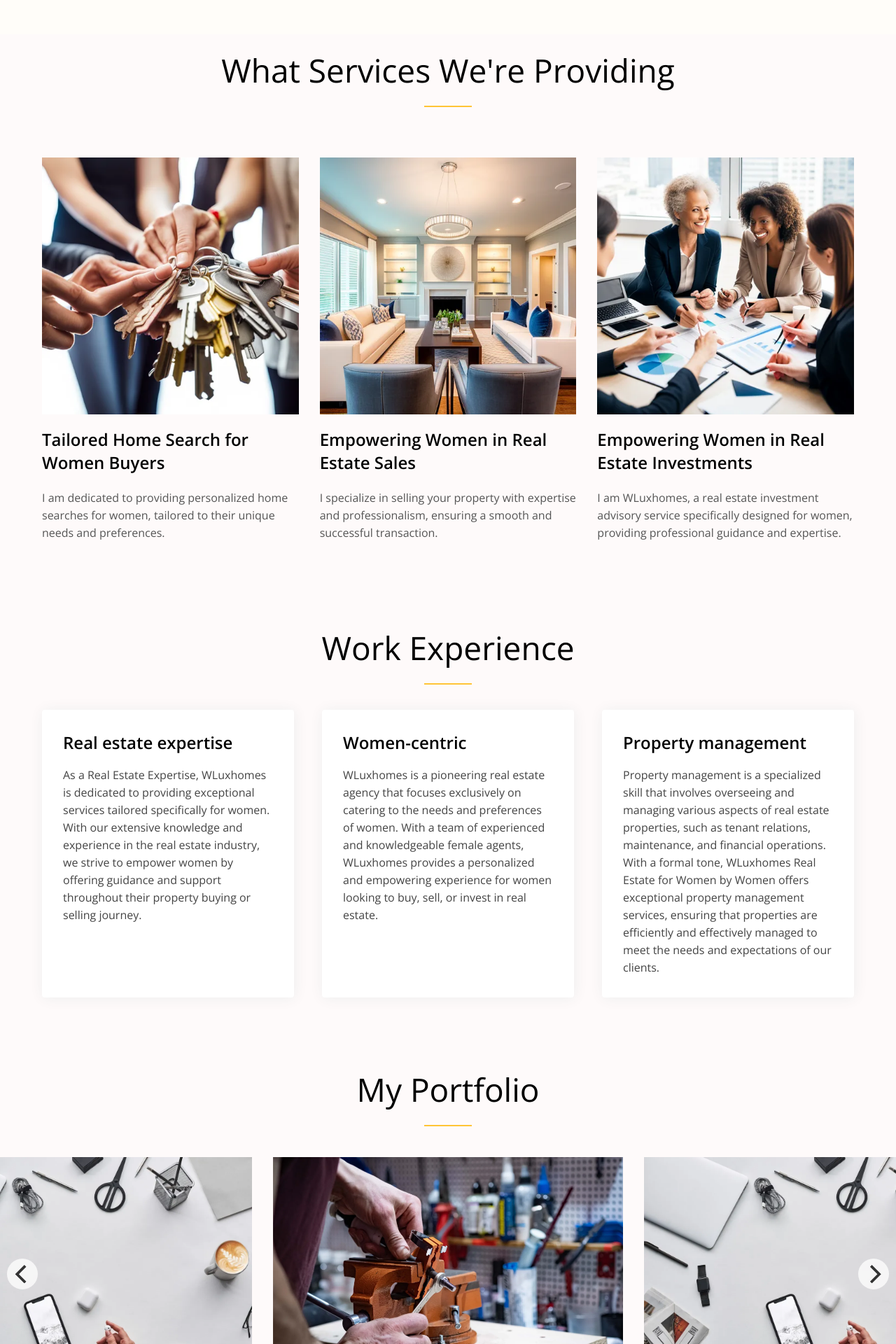
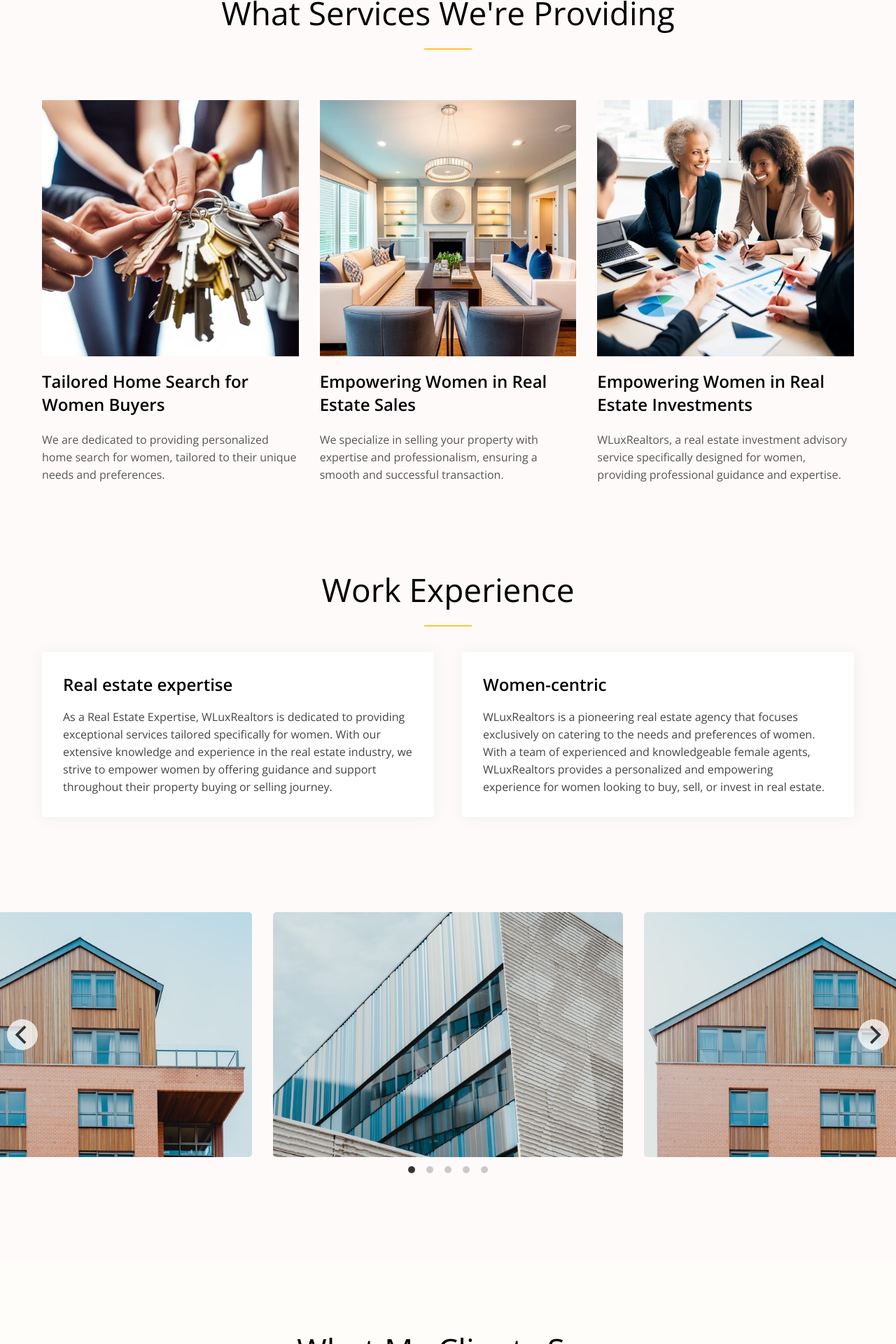
Before and after one commit to innovativeroh/wluxrealtors, a PHP site: page / in a window 1280 px wide. Shown: the part 1400-3320 px from the top of the page at 70% size. Run offline with PHP 8.4, Linux system fonts and the light colour scheme; some libraries are stand-ins or nearby versions.

Commit message:
Finalized

```diff
--- a/core/header.php
+++ b/core/header.php
@@ -1,6 +1,7 @@
 <link rel="stylesheet" type="text/css" href="./resource/css/main.css">
 <link rel="stylesheet" type="text/css" href="./resource/css/carousel.css">
 <link rel="stylesheet" href="https://unpkg.com/flickity@2/dist/flickity.min.css">
+<div style="position: fixed; background: #fff; width: 100%; z-index: 9999;">
 <div id='wrapper'>
     <header>
         <div id='logoArea'>
@@ -17,3 +18,4 @@
         </div>
     </header>
 </div>
+</div>
--- a/index.php
+++ b/index.php
@@ -7,16 +7,17 @@
     <?php include_once("./core/header.php"); ?>
 </head>
 <body>
-<div id='wrapper'>
+    <br>
+<div id='wrapper' style='margin-top: 80px;'>
     <section id="homeBanner">
         <div class='flexContainer'>
             <div id='flex' style='flex: 1;'>
-                <h1>I'm WLuxhomes</h1>
-                <p>WLuxhomes is a real estate company that focuses on serving <b>women by women.</b></p><br>
+            <img src='./resource/img/logo.png' style='width: 80%;'>
+                <p style='font-size: 18px;'>W Lux Realtors is a real estate company that focuses on serving <b style='font-size: 18px;'>women clients.</b></p><br>
                 <button>Read More...</button>
             </div>
             <div id='flex' style='flex: 1;'>
-                <center><img src='./resource/img/businessWomen.png'></center>
+                <center><img src='./resource/img/me.png' style='width: 60%;'></center>
             </div>
         </div>
     </section>
@@ -30,9 +31,9 @@
         <br><br>
         <div class='flexContainer' style='gap: 150px'>
             <div id='flex' style='flex: 2.5;'>
-                <h2>Introducing<br>WLuxhomes:<br>Empowering Women in<br>Real Estate</h2>
+                <h2>Introducing WLuxRealtors:<br>Empowering Women in Real Estate</h2>
                 <hr><br>
-                <p style="font-size: 16px; line-height: 25px;">WLuxhomes is a real estate company dedicated to serving the needs of women. We understand the unique challenges and preferences that women face when it comes to buying or selling property. Our team of experienced professionals is committed to providing exceptional service and guidance throughout the entire real estate process. With a focus on integrity, professionalism, and attention to detail, WLuxhomes is here to help women achieve their real estate goals with confidence and ease.</p><br><br>
+                <p style="font-size: 16px; line-height: 25px;">WLuxRealtors is a real estate company dedicated to serving the needs of women. We understand the unique challenges and preferences that women face when it comes to buying or selling property. Our team of experienced professionals is committed to providing exceptional service and guidance throughout the entire real estate process. With a focus on integrity, professionalism, and attention to detail, WLuxRealtors is here to help women achieve their real estate goals with confidence and ease.</p><br><br>
                 <button>Contact Us</button>
             </div>
             <div id='flex' style='flex: 1;'>
@@ -56,17 +57,17 @@
             <div id='flex' style='flex: 1;'>
             <img src='./resource/img/img2.webp' style='width: 100%; margin-bottom: 15px;'>
             <h1 style='padding-bottom: 22px;'>Tailored Home Search for Women Buyers<h1>
-            <p style="font-size: 16px; line-height: 25px; color: var(--color-light-black); font-weight: 400;">I am dedicated to providing personalized home searches for women, tailored to their unique needs and preferences.</p>
+            <p style="font-size: 16px; line-height: 25px; color: var(--color-light-black); font-weight: 400;">We are dedicated to providing personalized home search for women, tailored to their unique needs and preferences.</p>
             </div>
             <div id='flex' style='flex: 1;'>
             <img src='./resource/img/img3.webp' style='width: 100%; margin-bottom: 15px;'>
             <h1 style='padding-bottom: 22px;'>Empowering Women in Real Estate Sales<h1>
-            <p style="font-size: 16px; line-height: 25px; color: var(--color-light-black); font-weight: 400;">I specialize in selling your property with expertise and professionalism, ensuring a smooth and successful transaction.</p>
+            <p style="font-size: 16px; line-height: 25px; color: var(--color-light-black); font-weight: 400;">We specialize in selling your property with expertise and professionalism, ensuring a smooth and successful transaction.</p>
             </div>
             <div id='flex' style='flex: 1;'>
             <img src='./resource/img/img4.webp' style='width: 100%; margin-bottom: 15px;'>
             <h1 style='padding-bottom: 22px;'>Empowering Women in Real Estate Investments<h1>
-            <p style="font-size: 16px; line-height: 25px; color: var(--color-light-black); font-weight: 400;">I am WLuxhomes, a real estate investment advisory service specifically designed for women, providing professional guidance and expertise.</p>
+            <p style="font-size: 16px; line-height: 25px; color: var(--color-light-black); font-weight: 400;"> WLuxRealtors, a real estate investment advisory service specifically designed for women, providing professional guidance and expertise.</p>
             </div>
         </div>
     </section>
@@ -83,25 +84,21 @@
         <div class="flexBoxess">
             <div id="flex" style="flex: 1;">
                 <h1>Real estate expertise</h1><br>
-                <p>As a Real Estate Expertise, WLuxhomes is dedicated to providing exceptional services tailored specifically for women. With our extensive knowledge and experience in the real estate industry, we strive to empower women by offering guidance and support throughout their property buying or selling journey.</p>
+                <p>As a Real Estate Expertise, WLuxRealtors is dedicated to providing exceptional services tailored specifically for women. With our extensive knowledge and experience in the real estate industry, we strive to empower women by offering guidance and support throughout their property buying or selling journey.</p>
             </div>
             <div id="flex" style="flex: 1;">
             <h1>Women-centric</h1><br>
-                <p>WLuxhomes is a pioneering real estate agency that focuses exclusively on catering to the needs and preferences of women. With a team of experienced and knowledgeable female agents, WLuxhomes provides a personalized and empowering experience for women looking to buy, sell, or invest in real estate.</p>
+                <p>WLuxRealtors is a pioneering real estate agency that focuses exclusively on catering to the needs and preferences of women. With a team of experienced and knowledgeable female agents, WLuxRealtors provides a personalized and empowering experience for women looking to buy, sell, or invest in real estate.</p>
             </div>
-            <div id="flex" style="flex: 1;">
+            <!-- <div id="flex" style="flex: 1;">
             <h1>Property management</h1><br>
-                <p>Property management is a specialized skill that involves overseeing and managing various aspects of real estate properties, such as tenant relations, maintenance, and financial operations. With a formal tone, WLuxhomes Real Estate for Women by Women offers exceptional property management services, ensuring that properties are efficiently and effectively managed to meet the needs and expectations of our clients.</p>
-            </div>
+                <p>Property management is a specialized skill that involves overseeing and managing various aspects of real estate properties, such as tenant relations, maintenance, and financial operations. With a formal tone, WLuxRealtors Real Estate for Women by Women offers exceptional property management services, ensuring that properties are efficiently and effectively managed to meet the needs and expectations of our clients.</p>
+            </div> -->
         </div>
 </section>
 </div>
 <section id="myPortfolio">
 <div id="titleArea">
-            <center>
-                <h1>My Portfolio</h1>
-                <hr>
-            </center>
         </div>
         <br><br>
         <script src="https://unpkg.com/flickity@2/dist/flickity.pkgd.min.js"></script>
@@ -118,11 +115,11 @@ $('.main-carousel').flickity({
     </script>
 <div class="carousel"
   data-flickity='{ "wrapAround": true }'>
-  <div class="carousel-cell"><img src='./resource/img/carousel1.webp'></div>
-  <div class="carousel-cell"><img src='./resource/img/carousel2.webp'></div>
-  <div class="carousel-cell"><img src='./resource/img/carousel3.webp'></div>
-  <div class="carousel-cell"><img src='./resource/img/carousel1.webp'></div>
-  <div class="carousel-cell"><img src='./resource/img/carousel2.webp'></div>
+  <div class="carousel-cell"><img src='./resource/img/pro.jpg'></div>
+  <div class="carousel-cell"><img src='./resource/img/pro2.jpg'></div>
+  <div class="carousel-cell"><img src='./resource/img/pro3.jpg'></div>
+  <div class="carousel-cell"><img src='./resource/img/pro.jpg'></div>
+  <div class="carousel-cell"><img src='./resource/img/pro2.jpg'></div>
 </div>
 </section>
 <br><br><br><br>
@@ -191,12 +188,6 @@ John Doe</p>
         <br><br>
     <div class="flexFormArea">
         <div id="flex" style="flex: 1;">
-        <div class="mapouter"><div class="gmap_canvas"><iframe width="100%" height="300px" id="gmap_canvas" src="https://maps.google.com/maps?q=Gurgaon&t=&z=10&ie=UTF8&iwloc=&output=embed" frameborder="0" scrolling="no" marginheight="0" marginwidth="0"></iframe><br><style>.mapouter{position:relative;text-align:right;height:300px;width:100%;}</style><style>.gmap_canvas {overflow:hidden;background:none!important;height:300px;width:100%;}</style></div></div>
-<br>
-            <p>Garden Estate, Nathupur, Sector 24, Gurugram, Sikanderpur Ghosi, Haryana 122022
-</p>
-        </div>
-        <div id="flex" style="flex: 1;">
             <form action="index.php" method="POST">
                 <input type="text" name="name" placeholder="Name">
                 <input type="email" name="name" placeholder="Email">
--- a/resource/css/carousel.css
+++ b/resource/css/carousel.css
@@ -7,6 +7,6 @@
   .carousel-cell img {
     width: 100%;
     height: 100%;
-    object-fit: contain;
+    object-fit: cover;
     border-radius: 5px !important;
   }
```
Also changed, not shown: resource/img/me.png (added), resource/img/pro.jpg (added), resource/img/pro2.jpg (added), resource/img/pro3.jpg (added), 1 other file.
